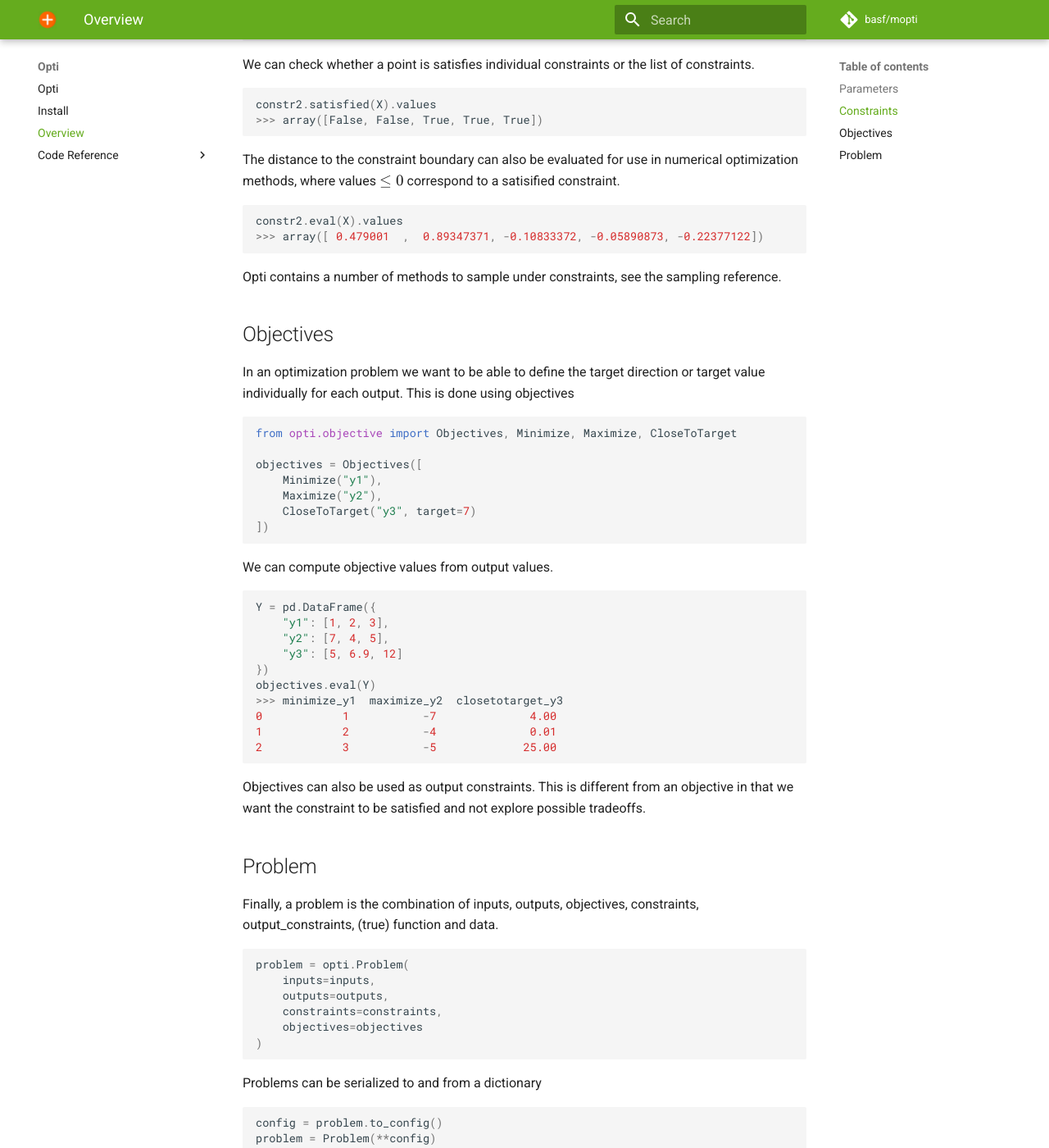
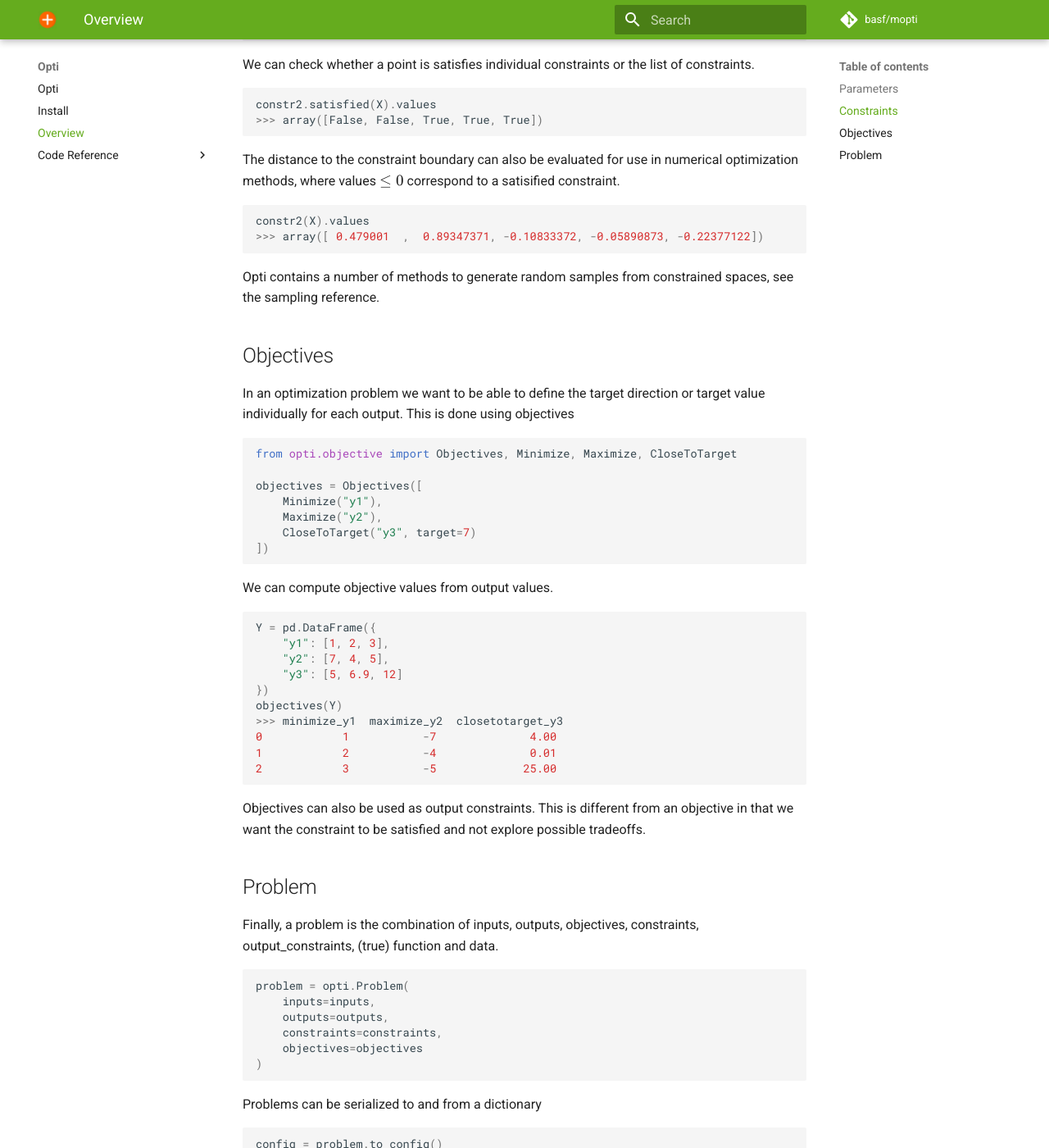
Before and after one commit to basf/mopti, an MkDocs documentation site: the page built from docs/overview.md, in a window 1280 px wide and 1400 px high, scrolled down 2503 px. Shown: the whole window at 82% size. Built offline with MkDocs 1.6.1 and Material for MkDocs 9.7.7, drawn with Linux system fonts in a browser that asks for light colours; comment, search, counter and statistics services are not loaded.

Commit message:
update docs

````diff
--- a/docs/overview.md
+++ b/docs/overview.md
@@ -111,11 +111,11 @@ constr2.satisfied(X).values
 
 The distance to the constraint boundary can also be evaluated for use in numerical optimization methods, where values $\leq 0$ correspond to a satisified constraint.
 ```python
-constr2.eval(X).values
+constr2(X).values
 >>> array([ 0.479001  ,  0.89347371, -0.10833372, -0.05890873, -0.22377122])
 ```
 
-Opti contains a number of methods to sample under constraints, see the sampling reference.
+Opti contains a number of methods to generate random samples from constrained spaces, see the sampling reference.
 
 
 ## Objectives
@@ -138,7 +138,7 @@ Y = pd.DataFrame({
     "y2": [7, 4, 5],
     "y3": [5, 6.9, 12]
 })
-objectives.eval(Y)
+objectives(Y)
 >>> minimize_y1  maximize_y2  closetotarget_y3
 0            1           -7              4.00
 1            2           -4              0.01
````
Also changed, not shown: docs/index.md (+3 -2 lines).
